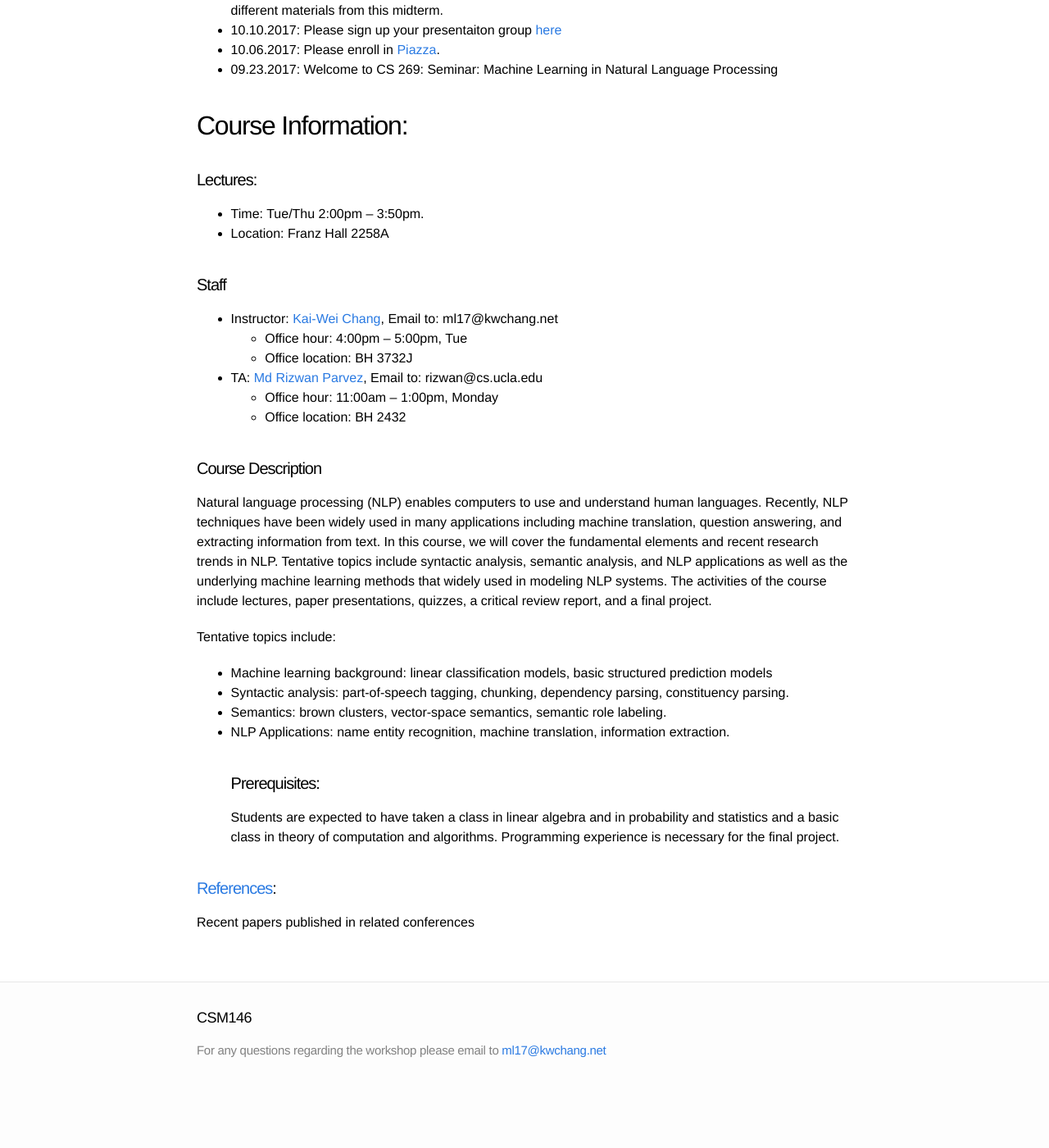
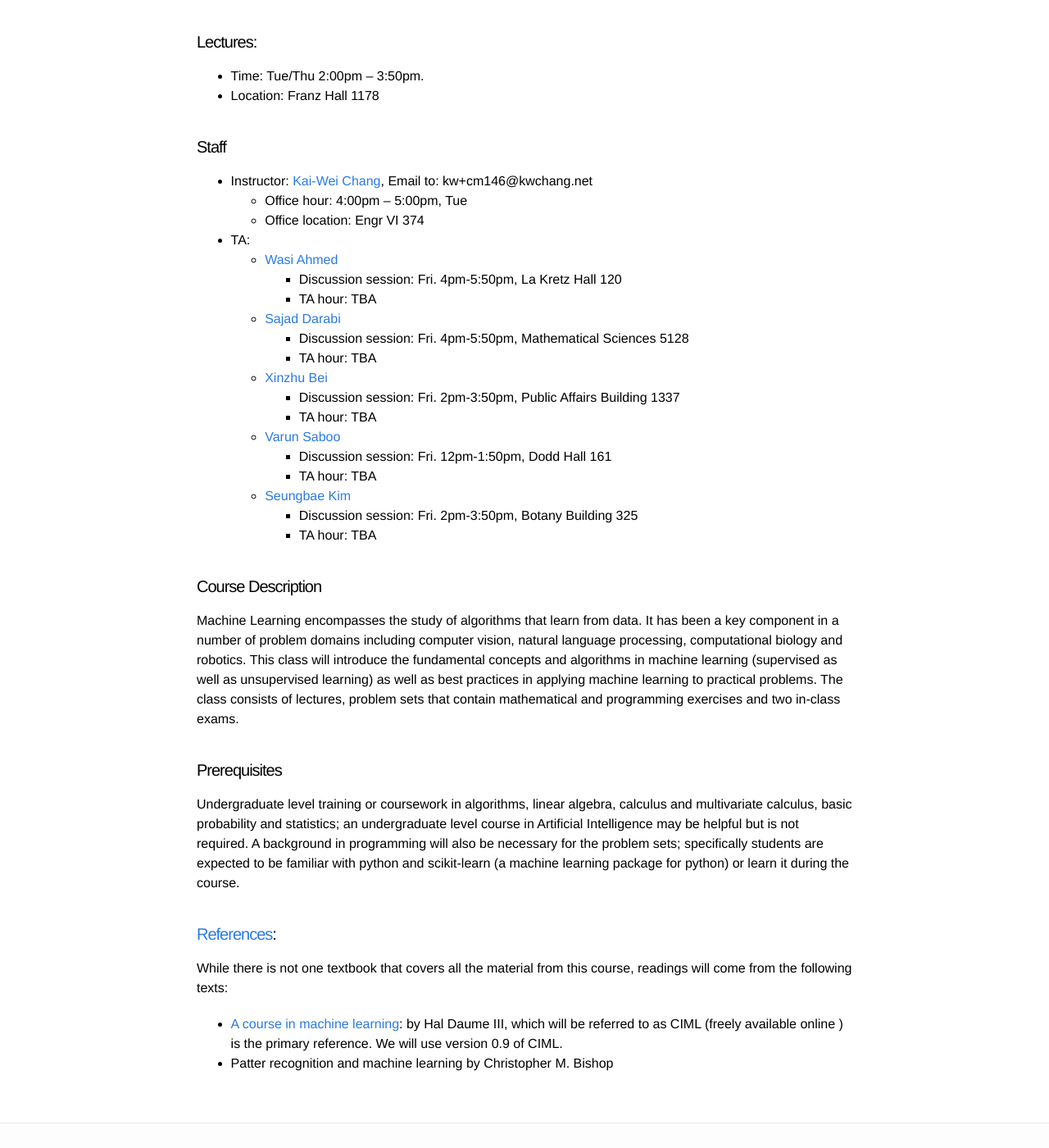
Before and after one commit to uclanlp/CSM146, a Jekyll site: the page built from 1_overview.md, in a window 1280 px wide and 1400 px high, scrolled down 397 px. Shown: the whole window at 82% size. Built offline with Jekyll 4.4.1, drawn with Linux system fonts in a browser that asks for light colours; before the commit the page ends 1750 px from its top, so only the background shows below that; some of the changed text lies outside the part shown.

Commit message:
Update 1_overview.md

```diff
--- a/1_overview.md
+++ b/1_overview.md
@@ -6,41 +6,55 @@ name: 1
 ---
 
 ## Announcements:
-  * 11.14.2017: Midterm solution is [here](docs/CS269_17_midterm.pdf)
-  * 11.01.2017: The midterm will be on 11/9 in class. It will cover the lectures until 10/19.
-  * 10.26.2017: Please see the instructions for project proposal [here](https://ccle.ucla.edu/mod/assign/view.php?id=1720530)
-  * 10.25.2017: Here is a [Practice quiz](practice_quiz.pdf) for the midterm exam. Note that the previous quiz covers slighlty different materials from this midterm.
-  * 10.10.2017: Please sign up your presentaiton group [here](https://docs.google.com/spreadsheets/d/1w-8ocLW8GiU9rfcusHGd3aKCDU-4LPBU-RcG8btGT8w/edit?usp=sharing)
-  * 10.06.2017: Please enroll in [Piazza](http://piazza.com/ucla/fall2017/cs269).
-  * 09.23.2017: Welcome to CS 269: Seminar: Machine Learning in Natural Language Processing
-
+  * 09.23.2017: Welcome to CS M146: Introduction to Machine Learning
 
 ## Course Information:
 #### Lectures:
   * Time: Tue/Thu 2:00pm -- 3:50pm.
-  * Location: Franz Hall 2258A
+  * Location: Franz Hall 1178
 
 #### Staff
-* Instructor: [Kai-Wei Chang](http://web.cs.ucla.edu/~kwchang/), Email to: ml17@kwchang.net
+* Instructor: [Kai-Wei Chang](http://web.cs.ucla.edu/~kwchang/), Email to: kw+cm146@kwchang.net
   * Office hour:  4:00pm -- 5:00pm, Tue
-  * Office location: BH 3732J
-* TA: [Md Rizwan Parvez](https://sites.google.com/site/parvezmdrizwan/), Email to: rizwan@cs.ucla.edu
-  * Office hour: 11:00am -- 1:00pm, Monday
-  * Office location: BH 2432
+  * Office location: Engr VI 374
+* TA:
+  * [Wasi Ahmed](wasiahmad@ucla.edu)
+    * Discussion session: Fri. 4pm-5:50pm, La Kretz Hall 120
+    * TA hour: TBA
+  * [Sajad Darabi](sajad10@ucla.edu)
+    * Discussion session: Fri. 4pm-5:50pm, Mathematical Sciences 5128
+    * TA hour: TBA
+  * [Xinzhu Bei](xzbei@cs.ucla.edu)
+    * Discussion session: Fri. 2pm-3:50pm, Public Affairs Building 1337
+    * TA hour: TBA
+  * [Varun Saboo](v18saboo@cs.ucla.edu)
+    * Discussion session: Fri. 12pm-1:50pm, Dodd Hall 161
+    * TA hour: TBA
+  * [Seungbae Kim](ksb2043@gmail.com)
+    * Discussion session: Fri. 2pm-3:50pm, Botany Building 325
+    * TA hour: TBA
 
 #### Course Description
-Natural language processing (NLP) enables computers to use and understand human languages. Recently, NLP techniques have been widely used in many applications including machine translation, question answering, and extracting information from text. In this course, we will cover the fundamental elements and recent research trends in NLP. Tentative topics include syntactic analysis, semantic analysis, and NLP applications as well as the underlying machine learning methods that widely used in modeling NLP systems. The activities of the course include lectures, paper presentations, quizzes, a critical review report, and a final project.
 
-Tentative topics include:
+Machine Learning encompasses the study of algorithms that learn from data. It has been a key
+component in a number of problem domains including computer vision, natural language processing,
+computational biology and robotics. This class will introduce the fundamental concepts and
+algorithms in machine learning (supervised as well as unsupervised learning) as well as best
+practices in applying machine learning to practical problems. The class consists of lectures, problem
+sets that contain mathematical and programming exercises and two in-class exams.
 
-* Machine learning background: linear classification models, basic structured prediction models
-* Syntactic analysis: part-of-speech tagging, chunking, dependency parsing, constituency parsing.
-* Semantics: brown clusters, vector-space semantics, semantic role labeling.
-* NLP Applications: name entity recognition, machine translation, information extraction.
-#### Prerequisites:
-Students are expected to have taken a class in linear algebra and in probability and statistics and a basic class in theory of computation and algorithms. Programming experience is necessary for the final project.
+#### Prerequisites
+
+Undergraduate level training or coursework in algorithms, linear algebra, calculus and multivariate
+calculus, basic probability and statistics; an undergraduate level course in Artificial Intelligence may
+be helpful but is not required. A background in programming will also be necessary for the problem
+sets; specifically students are expected to be familiar with python and scikit-learn (a machine
+learning package for python) or learn it during the course.
 
 
-
-#### [References](https://uclanlp.github.io/CS269-17/resource):
-Recent papers published in related conferences
+#### [References](https://uclanlp.github.io/CSM146-18W/resource):
+While there is not one textbook that covers all the material from this course, readings will come from
+the following texts:
+  * [A course in machine learning](http://ciml.info/index_0_9.html): by Hal Daume III, which will be referred to as CIML (freely
+available online ) is the primary reference. We will use version 0.9 of CIML.
+  * Patter recognition and machine learning by Christopher M. Bishop
```
